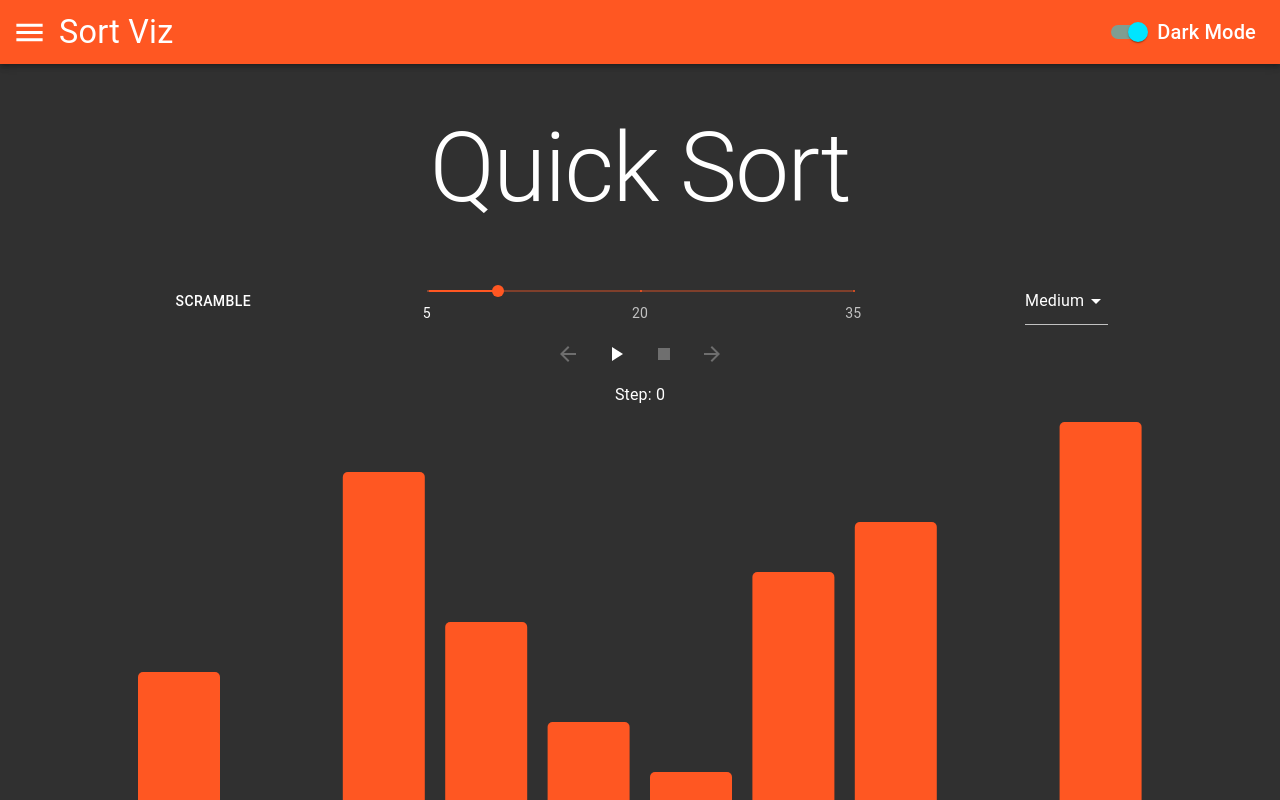
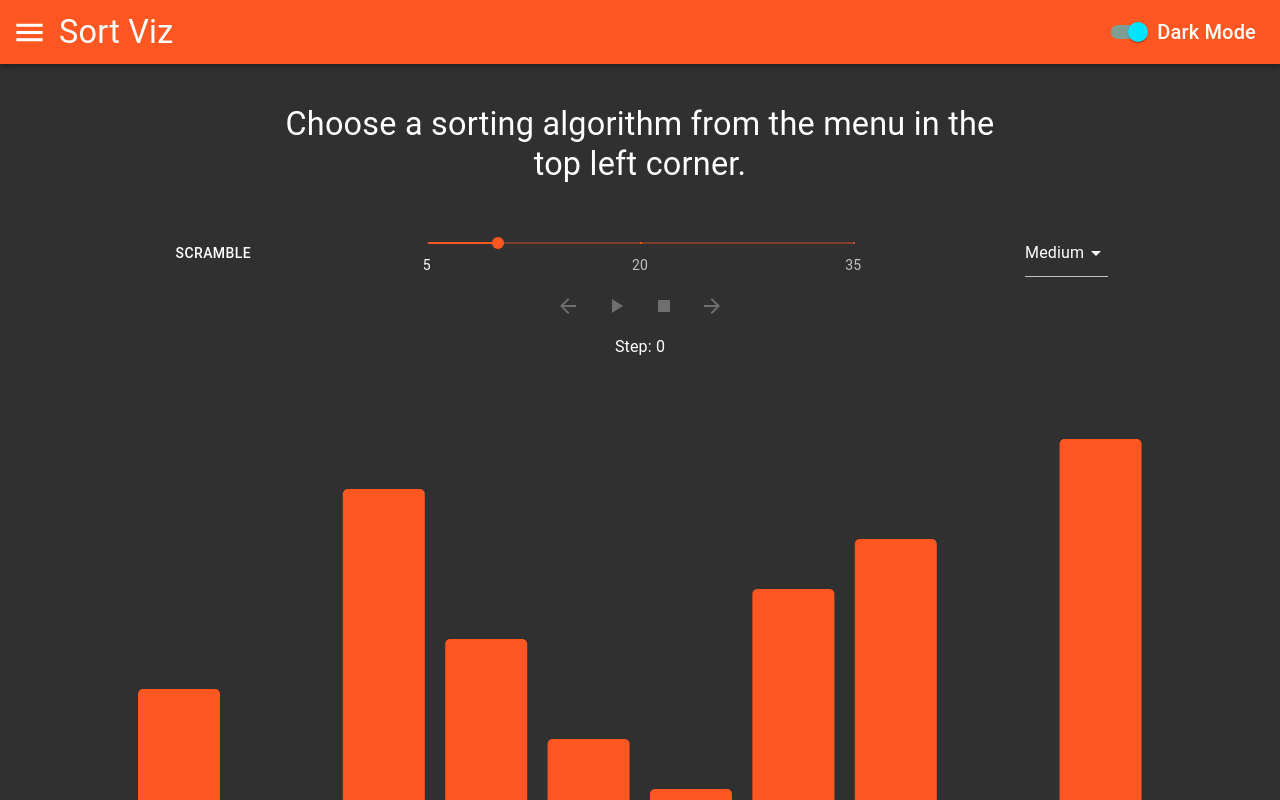
Before and after one commit to Wogified/Sorting-Visualizer, a React (Create React App) app: page / in a window 1280 px wide. Shown: the top 800 px of the page. Built offline with nearby package versions, Linux system fonts and the light colour scheme.

Commit message:
added in sort finished features

```diff
--- a/src/Algos/animations.js
+++ b/src/Algos/animations.js
@@ -7,6 +7,7 @@ class AniStep {
     this.array = array;
     this.level = 5;
     this.delayMult = 1;
+    this.last = false;
   }
 
   count() {
@@ -71,7 +72,7 @@ function printArr(arr) {
 function genericHelper(animation, setState, setCurrStep, setSortStep) {
   const { array, index, step } = animation;
   // printArr(array);
-  // console.log(level, spd);
+  // console.log(index);
   setCurrStep(index);
   setSortStep(step);
   setState([...array]);
@@ -83,7 +84,7 @@ function genericArrAnimate(animations, setState, setCurrStep, setSortStep, sortS
   const speedRef = [600, 300, 200, 125, 75];
   const speed = speedRef[sortSpeed];
   let timeouts = [];
-  console.log(animations);
+  // console.log(animations);
 
   if (n) {
     for (let i = 0; i < n; i += 1) {
@@ -102,20 +103,23 @@ function genericArrAnimate(animations, setState, setCurrStep, setSortStep, sortS
   return timeouts;
 }
 
-// function AnimateSortFinished(source, delay, setState) {
-//   const timeouts = [];
-//   for (let i = 0; i < source.length; i += 1) {
-//     timeouts.push(
-//       setTimeout(() => {
-//         const newArr = [...source];
-//         newArr[i].color = myColors.myGreen;
-//         setState(newArr);
-//       }, delay)
-//     );
-//     delay += 50;
-//   }
-//   return timeouts;
-// }
+function AnimateSortFinished(source, setState) {
+  const { myOrange, myGreen } = myColors;
+  const timeouts = [];
+  let delay = 0;
+  // setArrColor(source, myOrange);
+  for (let i = 0; i < source.length; i += 1) {
+    timeouts.push(
+      setTimeout(() => {
+        const newArr = [...source];
+        newArr[i].color = myGreen;
+        setState(newArr);
+      }, delay)
+    );
+    delay += 25;
+  }
+  return timeouts;
+}
 
 function stopAnimation(timeouts) {
   for (let i = 0; i < timeouts.length; i += 1) {
@@ -123,7 +127,7 @@ function stopAnimation(timeouts) {
   }
 }
 
-export { stopAnimation, AniStep, genericArrAnimate, setArrColor };
+export { stopAnimation, AniStep, genericArrAnimate, setArrColor, AnimateSortFinished };
 
 // class AnimationStep {
 //   constructor(index1, index2) {
--- a/src/Algos/bubbleSort.js
+++ b/src/Algos/bubbleSort.js
@@ -63,48 +63,13 @@ function bubbleSort(arr, speed) {
       break;
     } else swapped = false;
   }
+
+  // Clear out all colors and mark as last step
+  setArrColor(aStp.array, myOrange);
+  aStp.last = true;
+  aStp.count();
+  output.push(cloneDeep(aStp));
   return output;
 }
 
 export default bubbleSort;
-
-// function bubbleSort(arr) {
-//   const temp = [...arr];
-//   const output = [];
-//   // variable for determining whether or not any array values have been swapped per iteration
-//   let swapped = false;
-
-//   // for loop to interate through the length of the array
-//   for (let i = 0; i < arr.length; i += 1) {
-//     //  nested for loop to check each element in the array against the rest of the array
-
-//     for (let j = 0; j < arr.length - 1 - i; j += 1) {
-//       // if the array elem at the current position is greater
-//       // than the value at the next elem, then swap
-//       const tempStore = [];
-//       const animateStep = new AnimationStep(j, j + 1);
-
-//       if (temp[j].value > temp[j + 1].value) {
-//         animateStep.compare = true;
-//         tempStore.push({ ...animateStep });
-
-//         swapArr(temp, j, j + 1);
-
-//         swapped = true;
-//         animateStep.swap = true;
-//         tempStore.push({ ...animateStep });
-//       } else {
-//         animateStep.compare = false;
-//         animateStep.delayMult = 2;
-//         tempStore.push({ ...animateStep });
-//       }
-
-//       output.push(tempStore);
-//     }
-//     if (!swapped) {
-//       break;
-//     } else swapped = false;
-//   }
-
-//   return output;
-// }
--- a/src/Algos/index.js
+++ b/src/Algos/index.js
@@ -3,7 +3,7 @@ import insertionSort from './insertionSort';
 import mergeSort from './mergeSort';
 import quickSort from './quickSort';
 import { genArr, shuffle, resetArrColors } from './startingDataFunctions';
-import { stopAnimation, genericArrAnimate } from './animations';
+import { stopAnimation, genericArrAnimate, AnimateSortFinished } from './animations';
 
 export {
   insertionSort,
@@ -15,4 +15,5 @@ export {
   resetArrColors,
   stopAnimation,
   genericArrAnimate,
+  AnimateSortFinished,
 };
--- a/src/Algos/insertionSort.js
+++ b/src/Algos/insertionSort.js
@@ -60,38 +60,11 @@ function insertionSort(arr, speed) {
     }
   }
 
+  // Clear out all colors and mark as last step
+  setArrColor(aStp.array, myOrange);
+  aStp.last = true;
+  aStp.count();
+  output.push(cloneDeep(aStp));
   return output;
 }
 export default insertionSort;
-
-// function insertionSort(arr) {
-//   let count = 0;
-//   const temp = [...arr];
-//   const output = [];
-//   // for loop that starts at the second element
-//   for (let i = 1; i < arr.length; i += 1) {
-//     // for loop to compare current value to previous value(s)
-//     for (let j = i - 1; j >= 0; j -= 1) {
-//       const tempStore = [];
-//       const animateStep = new AnimationStep(j + 1, j);
-
-//       if (temp[j + 1].value < temp[j].value) {
-//         animateStep.compare = true;
-//         tempStore.push({ ...animateStep });
-//         swapArr(temp, j + 1, j);
-//         animateStep.swap = true;
-//         tempStore.push({ ...animateStep });
-//       } else {
-//         animateStep.compare = false;
-//         animateStep.delayMult = 2;
-//         tempStore.push({ ...animateStep });
-//         output.push(tempStore);
-//         break;
-//       }
-//       output.push(tempStore);
-//       count += 1;
-//     }
-//   }
-
-//   return output;
-// }
--- a/src/Algos/mergeSort.js
+++ b/src/Algos/mergeSort.js
@@ -116,6 +116,12 @@ function mergeSort(arr, speed) {
   let n = temp.length;
   const result = helper(temp, 0, n);
 
+  // Clear out all colors and mark as last step
+  setArrColor(aStp.array, myOrange);
+  aStp.last = true;
+  aStp.count();
+  output.push(cloneDeep(aStp));
+
   return output;
 }
 
--- a/src/App.js
+++ b/src/App.js
@@ -6,7 +6,8 @@ import { Header, SortViewer } from './Components';
 
 function App() {
   const [darkMode, setDarkMode] = useState('dark');
-  const [algo, setAlgo] = useState(Algorithms[3]);
+  const [algo, setAlgo] = useState(null);
+
   const initTheme = {
     palette: {
       primary: deepOrange,
@@ -38,6 +39,7 @@ function App() {
           darkMode={theme.palette.type}
           onAlgoSelect={handleAlgorithmSelect}
         />
+
         <SortViewer algo={algo} Algorithms={Algorithms} />
       </Fragment>
     </ThemeProvider>
--- a/src/Components/SortGraphics.js
+++ b/src/Components/SortGraphics.js
@@ -11,6 +11,7 @@ import {
   mergeSort,
   quickSort,
   genericArrAnimate,
+  AnimateSortFinished,
 } from '../Algos';
 
 const useStyles = makeStyles(({ palette, breakpoints }) => ({
@@ -21,7 +22,9 @@ const useStyles = makeStyles(({ palette, breakpoints }) => ({
   },
   sortElem: {
     backgroundColor: palette.primary.main,
-    margin: '10%',
+    marginLeft: '10%',
+    marginRight: '10%',
+    // margin: '10%',
     borderTopLeftRadius: '5px',
     borderTopRightRadius: '5px',
     height: '100%',
@@ -56,6 +59,7 @@ function SortGraphics({
   setCurrStep,
   setStepLimit,
   setSortStep,
+  onStop,
 }) {
   const classes = useStyles({ numElems });
   const parentRef = useRef(null);
@@ -94,10 +98,10 @@ function SortGraphics({
         setAnimationTimeouts(timeouts);
       }
     } else if (sortState === 2) {
-      console.log(sortState, 'paused');
+      // console.log(sortState, 'paused');
       stopAnimation(animationTimeouts);
     } else if (sortState === 0) {
-      console.log(sortState, 'stopped');
+      // console.log(sortState, 'stopped');
       stopAnimation(animationTimeouts);
       setSortElems([...resetArrColors(sortElems)]);
     }
@@ -105,9 +109,15 @@ function SortGraphics({
 
   useEffect(() => {
     if (sortState === 2 && desiredStep < aniSteps.length) {
-      console.log(desiredStep, aniSteps[desiredStep].step);
+      // console.log(desiredStep, aniSteps[desiredStep].step);
       // console.log('hi');
       genericArrAnimate(aniSteps[desiredStep], setSortElems, setCurrStep, setSortStep, speed);
+    }
+    if (aniSteps.length > 0) {
+      if (aniSteps[currStep].last && sortState === 1) {
+        AnimateSortFinished(sortElems, setSortElems);
+        onStop();
+      }
     }
   }, [desiredStep, currStep]);
 
@@ -123,6 +133,7 @@ function SortGraphics({
   useEffect(() => {
     stopAnimation(animationTimeouts);
     setSortElems(genArr(numElems, theme));
+    onStop();
   }, [scramble, algo]);
 
   //   grab the dimensions of the parent element of the sorting elems
--- a/src/Components/SortStepper.js
+++ b/src/Components/SortStepper.js
@@ -6,7 +6,15 @@ import PauseIcon from '@material-ui/icons/Pause';
 import PlayArrowIcon from '@material-ui/icons/PlayArrow';
 import StopIcon from '@material-ui/icons/Stop';
 
-function SortStepper({ onStop, currStep, onSetDesiredStep, stepLim, sortState, onSetSortState }) {
+function SortStepper({
+  onStop,
+  currStep,
+  onSetDesiredStep,
+  stepLim,
+  sortState,
+  onSetSortState,
+  algo,
+}) {
   //   const classes = useStyles();
 
   const handleCurrStepUpdate = (val) => {
@@ -33,7 +41,7 @@ function SortStepper({ onStop, currStep, onSetDesiredStep, stepLim, sortState, o
       >
         <ArrowBackIcon />
       </IconButton>
-      <IconButton onClick={handlePlayPause}>
+      <IconButton disabled={!algo} onClick={handlePlayPause}>
         {sortState === 1 ? <PauseIcon /> : <PlayArrowIcon />}
       </IconButton>
       <IconButton disabled={sortState === 0} onClick={onStop}>
--- a/src/Components/SortViewer.js
+++ b/src/Components/SortViewer.js
@@ -31,7 +31,11 @@ const useStyles = makeStyles(({ breakpoints }) => ({
     overflowY: 'auto',
   },
   title: {
-    width: '100vw',
+    textAlign: 'center',
+    padding: '.5em',
+  },
+  noTitle: {
+    width: '60vw',
     textAlign: 'center',
     padding: '.5em',
   },
@@ -55,8 +59,8 @@ const useStyles = makeStyles(({ breakpoints }) => ({
     justifyContent: 'center',
     alignItems: 'center',
     flexDirection: 'column',
-    paddingTop: 5,
-    paddingBottom: 10,
+    paddingTop: '10vh',
+    paddingBottom: '10vh',
   },
   slider: {
     [breakpoints.up('sm')]: {
@@ -70,6 +74,13 @@ const useStyles = makeStyles(({ breakpoints }) => ({
     display: 'flex',
     flexDirection: 'column',
     alignItems: 'center',
+  },
+  titleContainer: {
+    display: 'flex',
+    flexDirection: 'column',
+    alignItems: 'center',
+    justifyContent: 'center',
+    height: '20vh',
   },
 }));
 
@@ -122,13 +133,26 @@ function SortViewer({ algo, Algorithms }) {
     setCurrStep(0);
     setDesiredStep(0);
     setStepLimit(0);
+    setSortStep(0);
+  };
+  const renderTitle = () => {
+    if (algo) {
+      return (
+        <Typography className={classes.title} variant="h1">
+          {algo.title}
+        </Typography>
+      );
+    }
+    return (
+      <Typography className={classes.noTitle} variant="h4">
+        Choose a sorting algorithm from the menu in the top left corner.
+      </Typography>
+    );
   };
 
   return (
     <Fragment>
-      <Typography className={classes.title} variant="h1">
-        {algo.title}
-      </Typography>
+      <div className={classes.titleContainer}>{renderTitle()}</div>
 
       <Grid container>
         <Grid item xs={12} sm={4} className={classes.itemContainer}>
@@ -178,6 +202,7 @@ function SortViewer({ algo, Algorithms }) {
             onSetDesiredStep={setDesiredStep}
             stepLim={stepLimit}
             currStep={currStep}
+            algo={algo}
           />
         </Grid>
         <Grid item xs={12} sm={12} className={classes.itemContainer}>
@@ -196,6 +221,7 @@ function SortViewer({ algo, Algorithms }) {
             setCurrStep={setCurrStep}
             setSortStep={setSortStep}
             setStepLimit={setStepLimit}
+            onStop={handleStopSort}
           />
         </Grid>
       </Grid>
```
Also changed, not shown: src/Algos/quickSort.js (+23 -90 lines).
